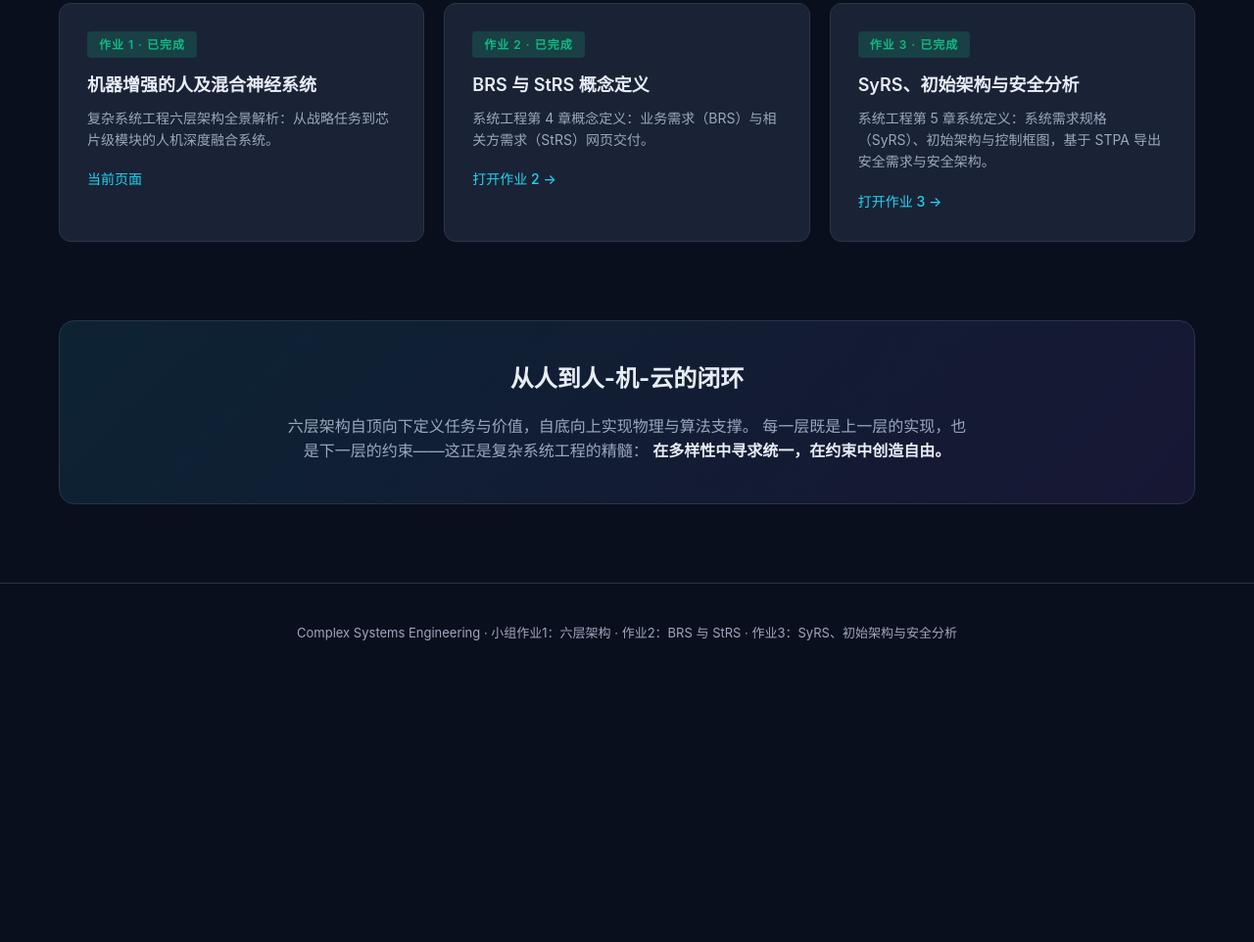
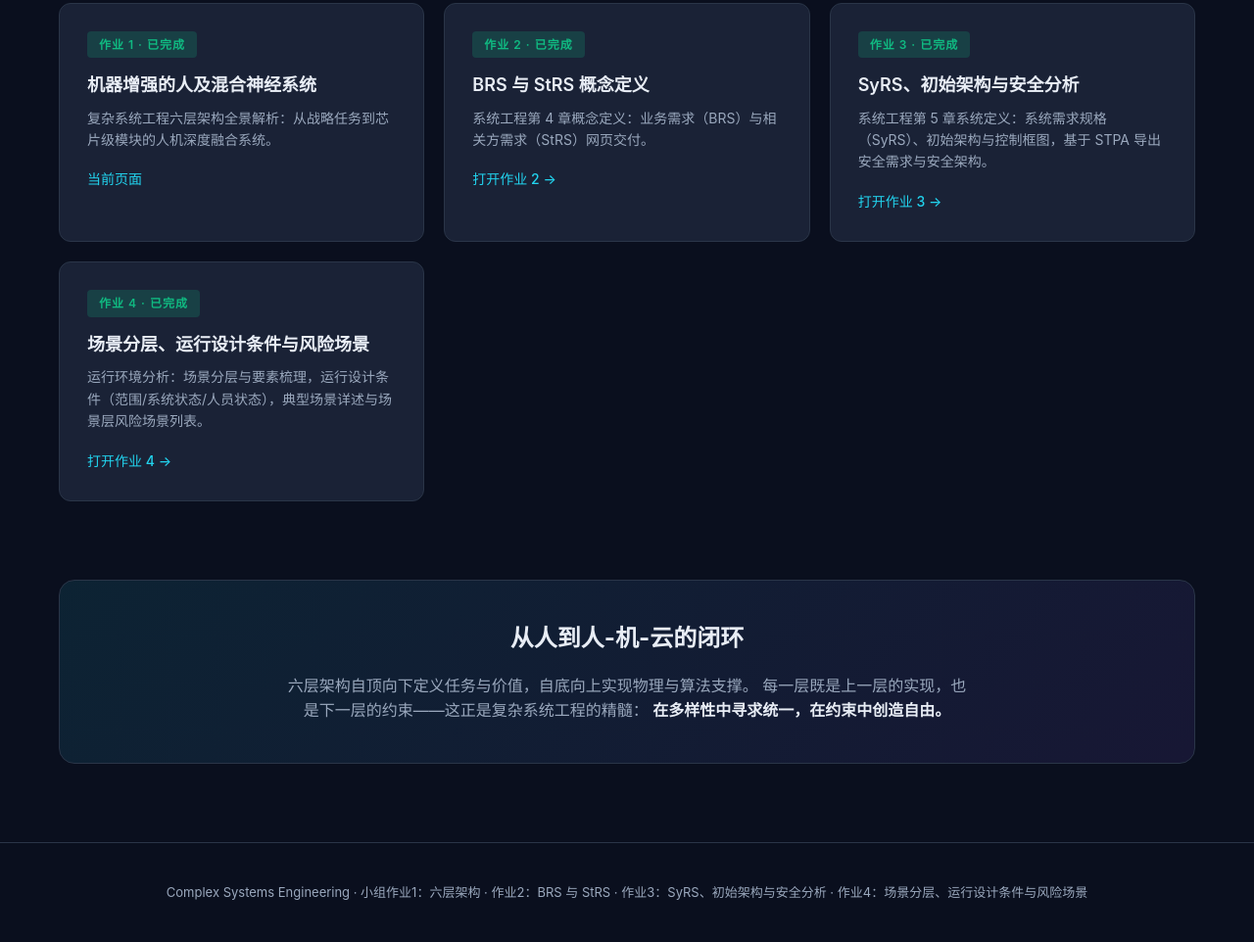
Before and after one commit to anye-creator/neural-enhancement-system, a plain HTML site: page index.html in a window 1280 px wide. Shown: the part 7842-8804 px from the top of the page at 98% size. Before the commit the page ends 8539 px from the top, so only its background shows below. Drawn offline with Linux system fonts and the light colour scheme.

Commit message:
作业4：主页新增作业4入口卡片并更新页脚

```diff
--- a/index.html
+++ b/index.html
@@ -574,6 +574,12 @@
       <p>系统工程第 5 章系统定义：系统需求规格（SyRS）、初始架构与控制框图，基于 STPA 导出安全需求与安全架构。</p>
       <span class="assign-link">打开作业 3 →</span>
     </a>
+    <a class="assign-card" href="assignment-4.html">
+      <span class="assign-tag done">作业 4 · 已完成</span>
+      <h3>场景分层、运行设计条件与风险场景</h3>
+      <p>运行环境分析：场景分层与要素梳理，运行设计条件（范围/系统状态/人员状态），典型场景详述与场景层风险场景列表。</p>
+      <span class="assign-link">打开作业 4 →</span>
+    </a>
   </div>
 </section>
 
@@ -589,7 +595,7 @@
 </section>
 
 <footer class="footer">
-  Complex Systems Engineering · 小组作业1：六层架构 · 作业2：BRS 与 StRS · 作业3：SyRS、初始架构与安全分析
+  Complex Systems Engineering · 小组作业1：六层架构 · 作业2：BRS 与 StRS · 作业3：SyRS、初始架构与安全分析 · 作业4：场景分层、运行设计条件与风险场景
 </footer>
 
 </body>
```
